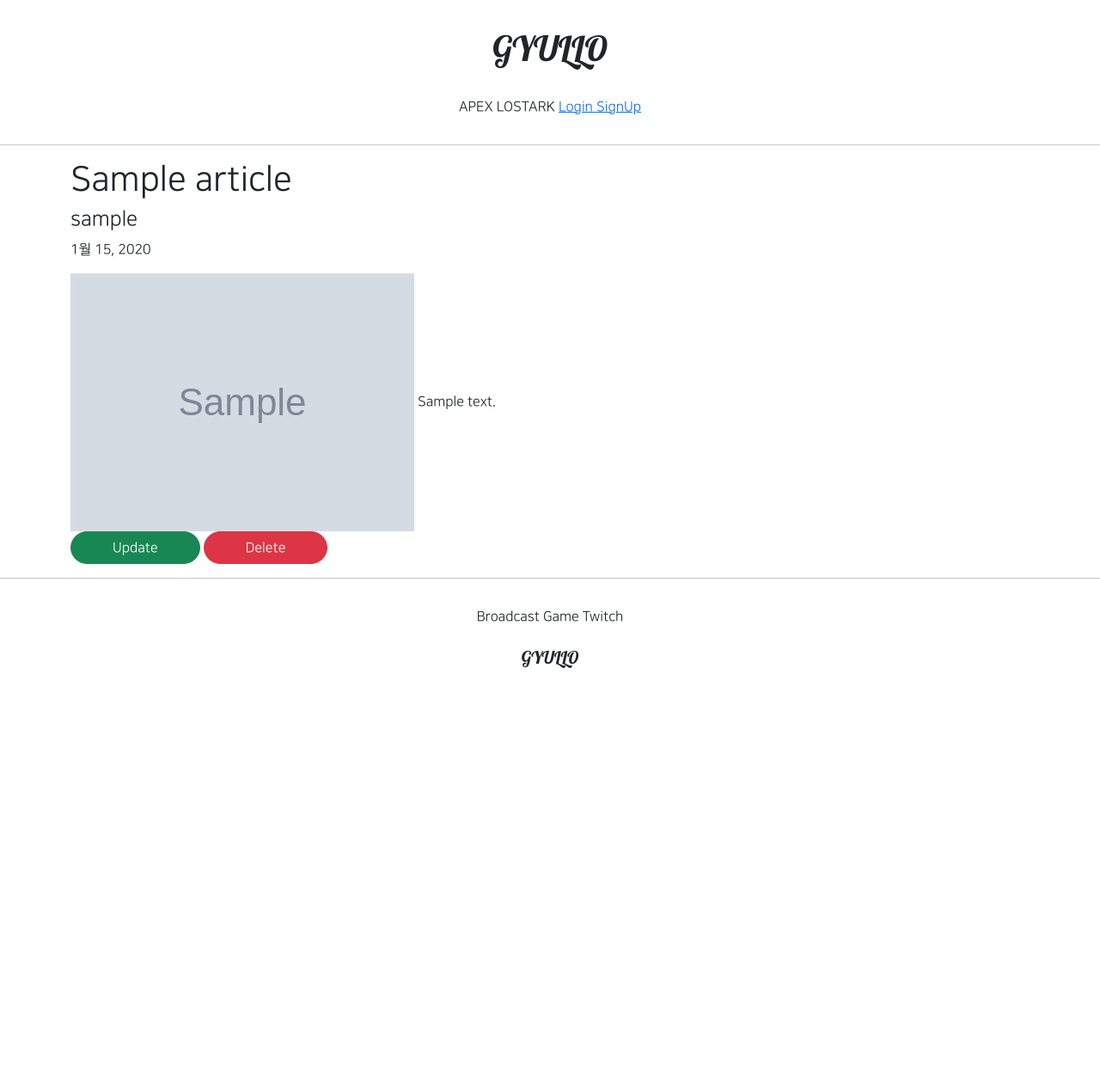
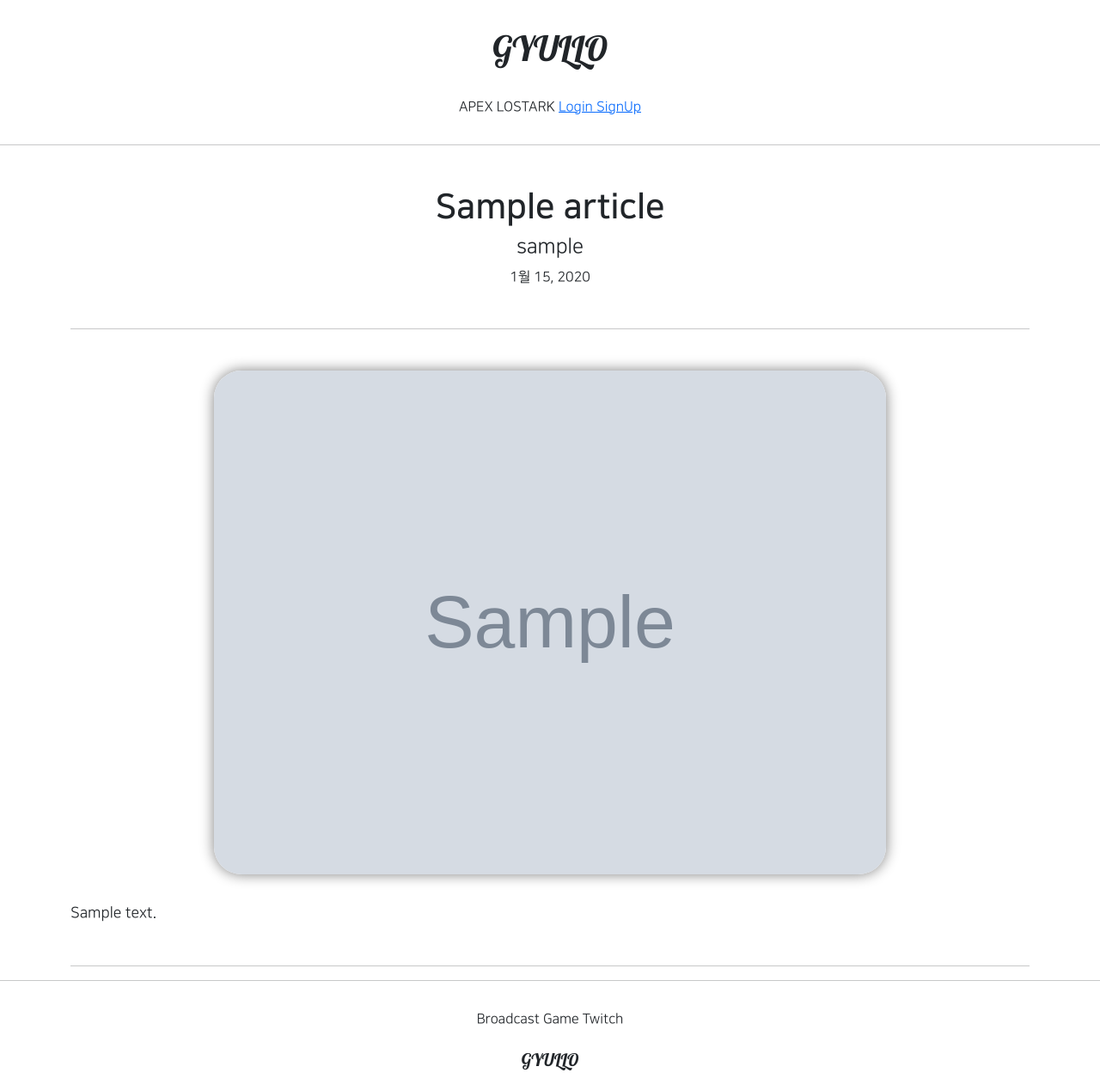
Before and after one commit to gyullo18/gis_1ban_2, a Django app: page /articles/detail/1 in a window 1280 px wide. Shown: the whole page at 86% size. Before the commit the page ends 777 px from the top, so only its background shows below. Run offline with Django 3.2, Linux system fonts and the light colour scheme; tables that the repository leaves empty hold one stand-in row (values such as "Sample post"); grey boxes marked "Sample" are stand-in pictures; parts of the project's set-up code (start-up, migrations or seed data) failed here and were passed over; some libraries are stand-ins or nearby versions.

Commit message:
8/4 1ban project2 4

```diff
--- a/articleapp/templates/articleapp/detail.html
+++ b/articleapp/templates/articleapp/detail.html
@@ -2,35 +2,47 @@
 {% extends 'base.html' %}
 
 {% block content %}
-
-    <div class="container">
-        <div>
+                       {#8/4 사진 중앙정렬#}
+    <div class="container text-center">
+        <div class="my-5">
             {#       제목/글쓴이/날짜        #}
-            <h1>{{ target_article.title }}</h1>
+               {#8/4제목 두껍게#}
+            <h1 class="NNS_B">{{ target_article.title }}</h1>
             <h4>{{ target_article.writer.profile.nickname }}</h4>
             <p>{{ target_article.created_at }}</p>
         </div>
-        <div>
+        <hr>
+        <div class="my-5">
                 {#     게시글 내용     #}
-            <img src="{{ target_article.image.url }}" alt="">
+            <img src="{{ target_article.image.url }}"
+                 alt=""
+                 class="article_image">
+
+            <div class="article_content">
             {{ target_article.content }}
+            </div>
+            {#    주인인 사람에게만 보이게 해주자        #}
+            {% if target_article.writer == user %}
             {#8/4#}
             <div>
-                {#  버튼만들기 #}
+                   {#  버튼만들기 #}
                 <a href="{% url 'articleapp:update' pk=target_article.pk %}"
                     class="btn btn-success rounded-pill px-5">
                     Update
                 </a>
-                   {#  버튼만들기 #}
+                    {#  버튼만들기 #}
                 <a href="{% url 'articleapp:delete' pk=target_article.pk %}"
                     class="btn btn-danger rounded-pill px-5">
                     Delete
                 </a>
             </div>
+            {% endif %}
         </div>
-{#  div하나 더 추가후 댓글란  #}
+        {#8/4#}
+        <hr>
+        <div>
+           {#댓       글#}
+        </div>
     </div>
 
-
-
 {% endblock %}
--- a/static/base.css
+++ b/static/base.css
@@ -47,3 +47,17 @@
 .round_button:hover{
     color: dimgray;
 }
+
+/*8/4*/
+.article_image {
+    border-radius: 2rem;
+    width : 70%;
+    box-shadow: 0 0 1rem grey;
+    /* 그림자  */
+}
+
+.article_content {
+    font-size: 1.1rem;
+    text-align: left;
+    margin: 2rem 0;
+}
```
